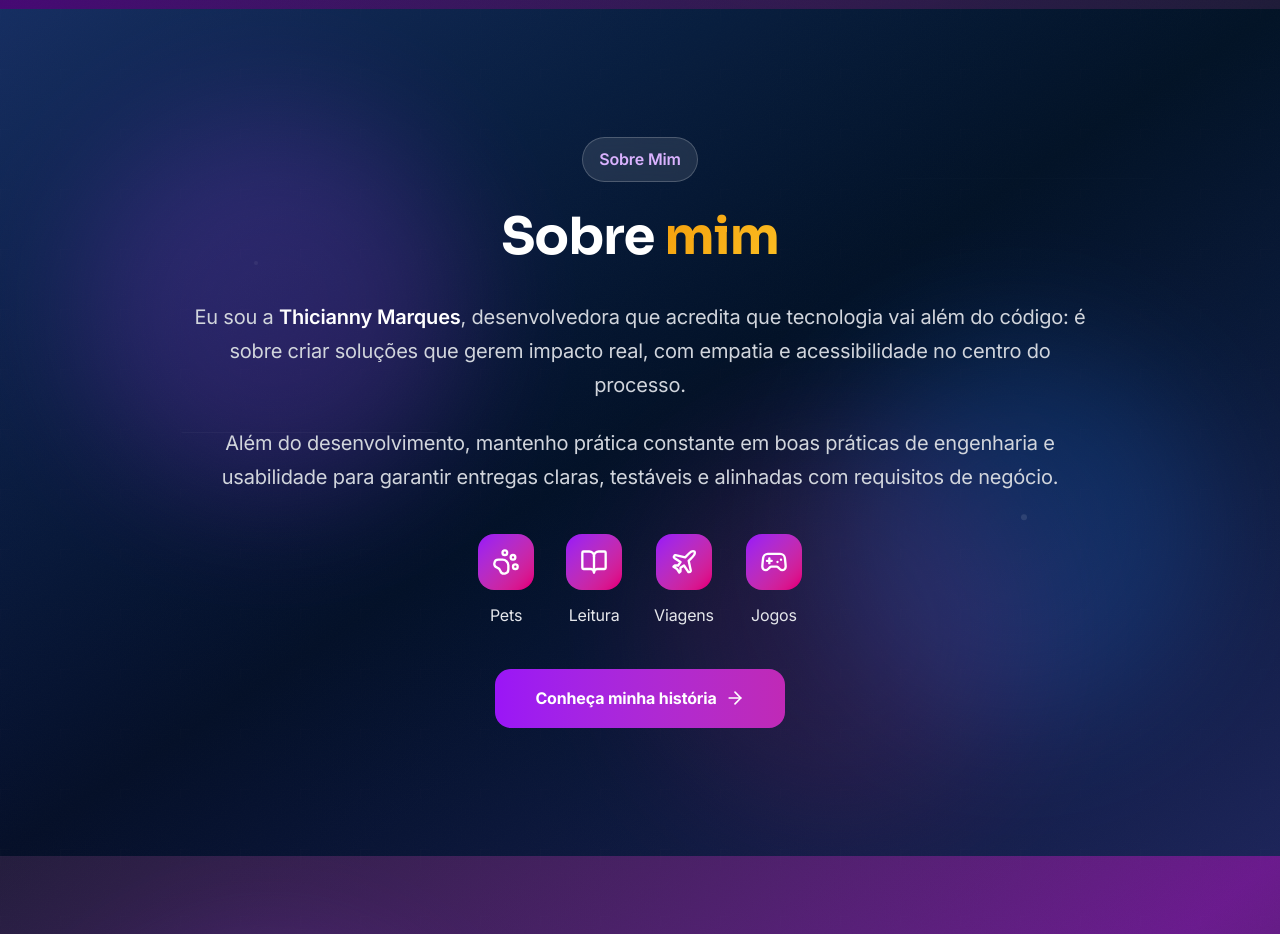
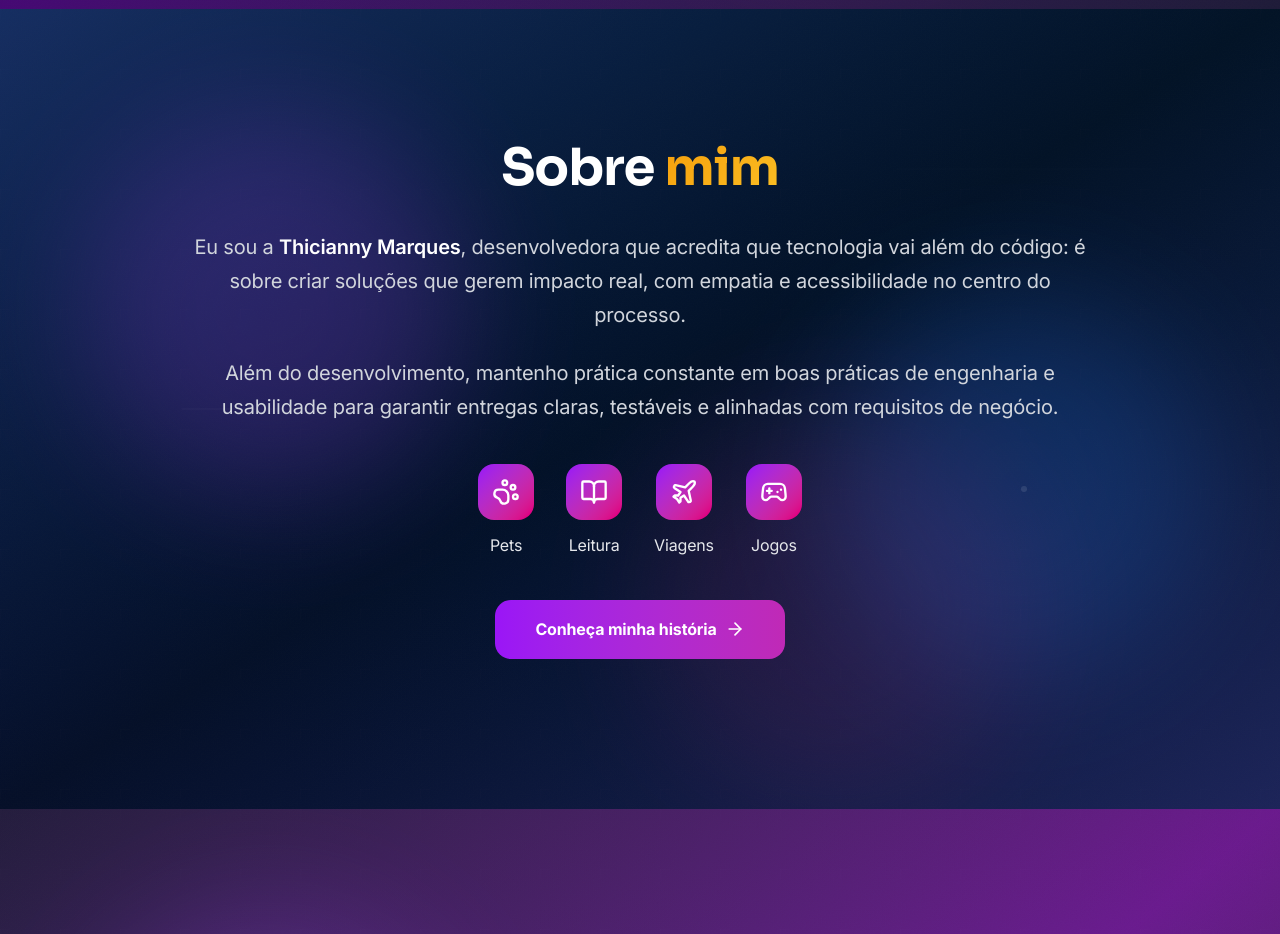
Before and after one commit to ThiciannyMarques/Portfolio-2025, a React (Vite) app: page / in a window 1280 px wide. Shown: the part 960-1894 px from the top of the page. Built offline with nearby package versions, Linux system fonts and the light colour scheme.

Commit message:
feat: removendo coisa feia

```diff
--- a/src/components/HomePage.tsx
+++ b/src/components/HomePage.tsx
@@ -309,15 +309,6 @@ export function HomePage({ onPageChange }: HomePageProps) {
 
         <div className='container mx-auto px-4 sm:px-6 lg:px-12 relative z-10'>
           <div className='max-w-4xl mx-auto text-center'>
-            <motion.div
-              className='inline-block glass px-4 py-2 rounded-full mb-6'
-              initial={{ opacity: 0, y: -10 }}
-              whileInView={{ opacity: 1, y: 0 }}
-              transition={{ duration: 0.8 }}
-              viewport={{ once: true }}>
-              <span className='text-purple-300 font-semibold'>Sobre Mim</span>
-            </motion.div>
-
             <motion.h2
               id='about-heading'
               className='text-3xl sm:text-4xl lg:text-5xl xl:text-6xl font-bold text-white mb-6 lg:mb-8 leading-tight'
```
